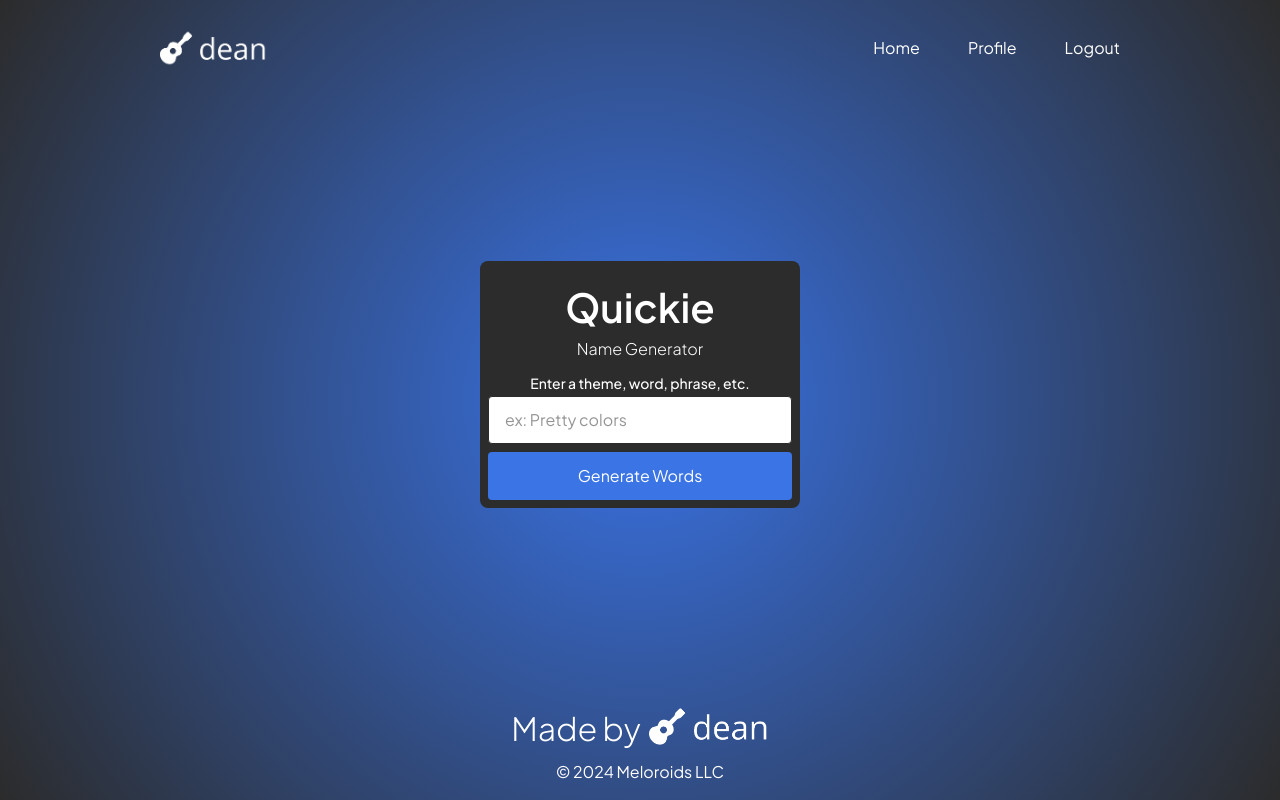
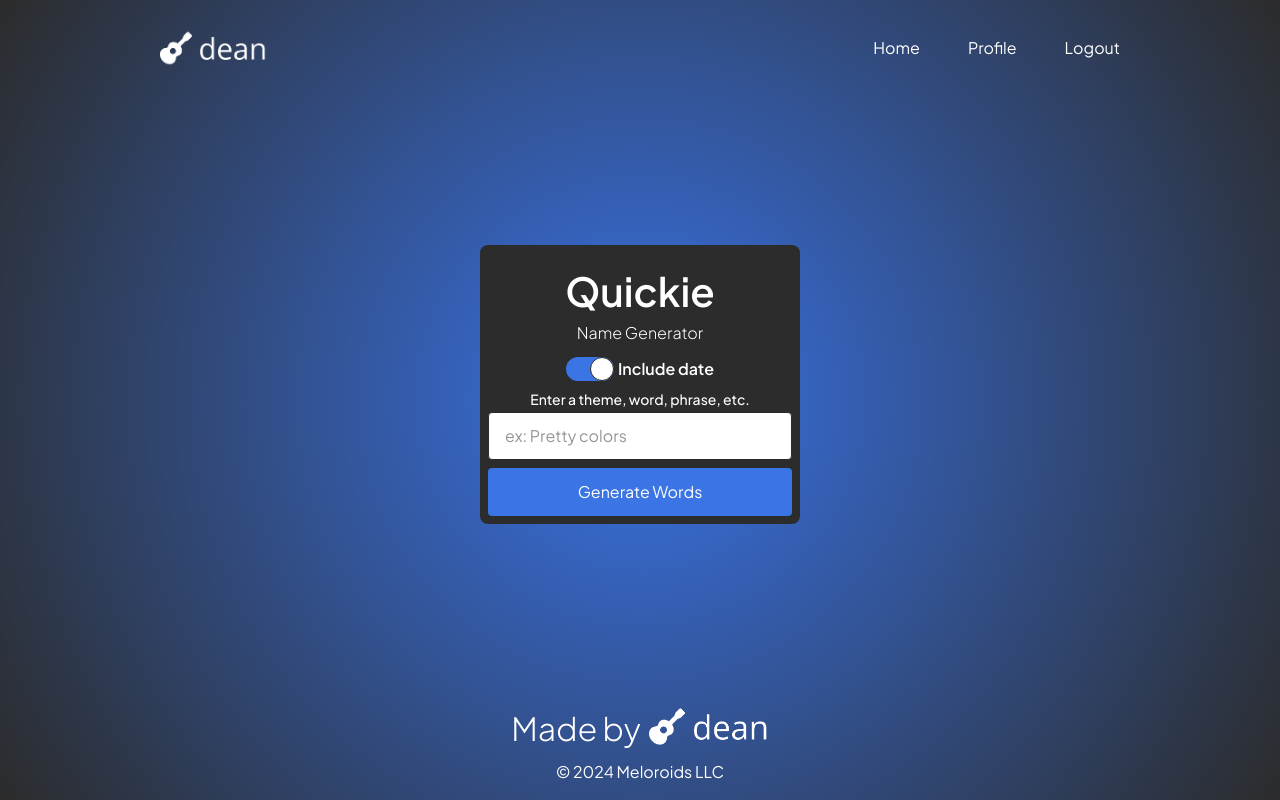
Before and after one commit to petehod/loop-name-generator, a Next.js app: page /generate in a window 1280 px wide. Built offline with nearby package versions, Linux system fonts and the light colour scheme; no server answers; the database is empty; sample sign-in values are in the browser's storage.

Commit message:
add date context

```diff
--- a/src/app/generate/page.tsx
+++ b/src/app/generate/page.tsx
@@ -1,4 +1,5 @@
 "use client";
+import { DateToggle } from "@/components";
 import { ThemeForm } from "@/components/Form";
 import MainContentTitle from "@/components/MainContentTitle";
 import MainContentWrapper from "@/components/MainContentWrapper";
@@ -45,7 +46,7 @@ function Generate() {
       >
         <MainContentWrapper>
           <MainContentTitle />
-
+          <DateToggle />
           <ThemeForm onSubmit={handleGenerateWords} />
         </MainContentWrapper>
         {enteredTheme && (
--- a/src/components/DateToggle.tsx
+++ b/src/components/DateToggle.tsx
@@ -2,14 +2,9 @@ import { useVisibleIcon } from "@/context/VisibleIconContext";
 import React from "react";
 import { motion } from "framer-motion";
 import { animationVariants } from "@/constants/animations.constants";
-export const DateToggle = ({
-  includeDate,
-  setIncludeDate
-}: {
-  includeDate: boolean;
-  setIncludeDate: (value: boolean) => void;
-}) => {
-  const { toggleVisibility } = useVisibleIcon();
+import { useToggleDate } from "@/context/DateContext";
+export const DateToggle = () => {
+  const { includeDate, toggleDate } = useToggleDate();
 
   return (
     <div className="flex items-center gap-1  mb-2">
@@ -24,8 +19,7 @@ export const DateToggle = ({
                 : "justify-start  bg-light"
             }`}
         onClick={() => {
-          toggleVisibility(true);
-          setIncludeDate(!includeDate);
+          toggleDate();
         }}
       >
         <div
--- a/src/components/WordIdea.tsx
+++ b/src/components/WordIdea.tsx
@@ -15,6 +15,8 @@ import { useToast } from "@/context/ToastContext";
 import { SUCCESSFUL_COPY_MESSAGE } from "@/constants/messages.constants";
 import { useUser } from "@/context/UserContext";
 import { FirebaseService } from "@/services";
+import { useToggleDate } from "@/context/DateContext";
+import { getDate } from "@/utils/date.utils";
 
 const AnimatedIcon = ({
   children,
@@ -50,6 +52,7 @@ export const WordIdea = memo(
     backgroundColor?: string;
     rightIcon: "save" | "delete";
   }) => {
+    const { includeDate } = useToggleDate();
     const { showToast } = useToast();
     const { userProfile } = useUser();
     const [saved, setSaved] = useState(false);
@@ -96,9 +99,9 @@ export const WordIdea = memo(
         >
           <Icon height={24} icon={!copied ? COPY_ICON : CHECK_ICON} />
 
-          <motion.p layout={"position"} transition={SPRING} className="w-full">
-            {formattedName}
-          </motion.p>
+          <p className="w-full">
+            {formattedName} {includeDate ? getDate() : ""}
+          </p>
         </AnimatedIcon>
 
         <AnimatedIcon
--- /dev/null
+++ b/src/context/DateContext.tsx
@@ -0,0 +1,42 @@
+"use client";
+import { DEFAULT_TIMEOUT } from "@/constants/timeout.constants";
+import {
+  createContext,
+  ReactNode,
+  useCallback,
+  useContext,
+  useEffect,
+  useMemo,
+  useState
+} from "react";
+
+interface DateContextType {
+  includeDate: boolean;
+  toggleDate: () => void;
+}
+
+const DateContext = createContext<DateContextType | undefined>(undefined);
+
+export const DateProvider: React.FC<{ children: ReactNode }> = ({
+  children
+}) => {
+  const [includeDate, setIncludeDate] = useState<boolean>(true);
+
+  const toggleDate = useCallback(() => {
+    setIncludeDate(!includeDate);
+  }, [includeDate]);
+
+  const value = useMemo(() => {
+    return { includeDate, toggleDate };
+  }, [includeDate, toggleDate]);
+
+  return <DateContext.Provider value={value}>{children}</DateContext.Provider>;
+};
+
+export const useToggleDate = (): DateContextType => {
+  const context = useContext(DateContext);
+  if (!context) {
+    throw new Error("useToggleDate must be used within a DateProvider");
+  }
+  return context;
+};
--- a/src/context/ProviderWrapper.tsx
+++ b/src/context/ProviderWrapper.tsx
@@ -1,3 +1,4 @@
+import { DateProvider } from "./DateContext";
 import { ToastProvider } from "./ToastContext";
 import { UserProvider } from "./UserContext";
 import { VisibleIconProvider } from "./VisibleIconContext";
@@ -10,7 +11,9 @@ export const ProviderWrapper = ({
   return (
     <UserProvider>
       <ToastProvider>
-        <VisibleIconProvider>{children}</VisibleIconProvider>
+        <VisibleIconProvider>
+          <DateProvider>{children}</DateProvider>
+        </VisibleIconProvider>
       </ToastProvider>
     </UserProvider>
   );
```
